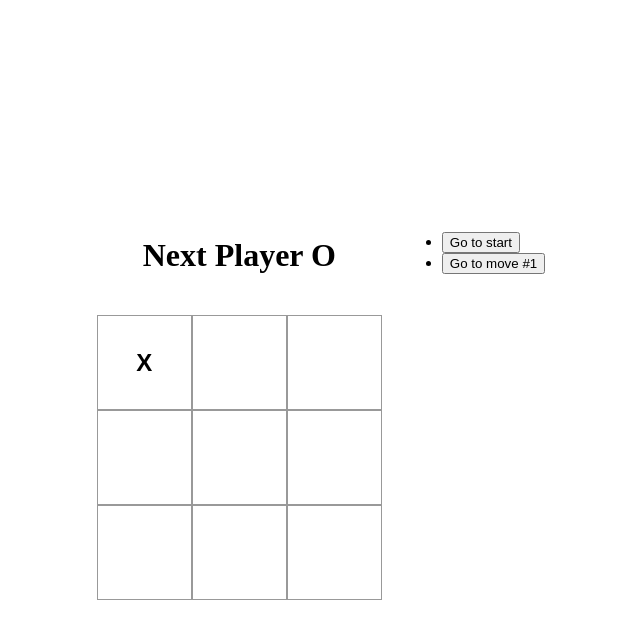
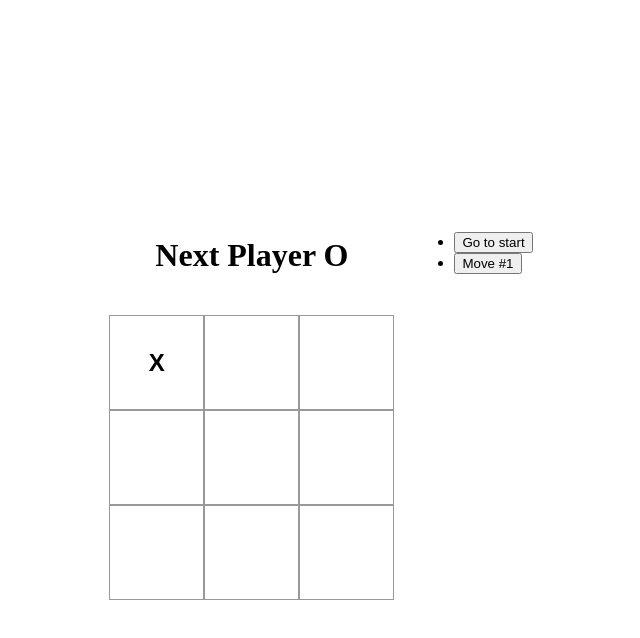
Before and after one commit to vi2920va/react-tic-tic-toe, a React (Create React App) app: page / in a window 1280 px wide. Both pictures are taken after a click on the button 475 px from the left and 362 px from the top of the page. Shown: the top 638 px of the page, without its empty margins (319-959 px from the left). Built offline with nearby package versions, Linux system fonts and the light colour scheme.

Commit message:
Fix - Reset 로직 추가

```diff
--- a/src/components/Game.tsx
+++ b/src/components/Game.tsx
@@ -5,7 +5,7 @@ import Log from "./Log";
 import styled from "styled-components";
 
 const Game: React.FC = () => {
-  const { gameState, current, isNext, jumpTo, winner, handleButtonPress } =
+  const { gameState, current, isNext, jumpTo, winner, handleButtonPress, handleButtonReset } =
     useGame();
   return (
     <StyledRow gap={20}>
@@ -15,7 +15,7 @@ const Game: React.FC = () => {
         </StyledTitle>
         <Board board={current} onClick={handleButtonPress} />
       </StyledCol>
-      <Log history={gameState.history} jumpTo={jumpTo} />
+      <Log history={gameState.history} jumpTo={jumpTo} onClick={handleButtonReset} />
     </StyledRow>
   );
 };
--- a/src/components/Log.tsx
+++ b/src/components/Log.tsx
@@ -4,16 +4,19 @@ import { BoardState } from "../hooks/useGame";
 interface LogProps {
   history: BoardState[];
   jumpTo: (i: number) => void;
+  onClick: () => void;
 }
-const Log: React.FC<LogProps> = ({ history, jumpTo }) => {
+const Log: React.FC<LogProps> = ({ history, jumpTo, onClick }) => {
   return (
     <ul>
       {history.map((_, index) => {
         return (
           <li key={index}>
-            <button onClick={() => jumpTo(index)}>
-              Go to {index === 0 ? "start" : `move #${index}`}
-            </button>
+            {index === 0 ? (
+              <button onClick={onClick}>Go to start</button>
+            ) : (
+              <button onClick={() => jumpTo(index)}>Move #{index}</button>
+            )}
           </li>
         );
       })}
--- a/src/hooks/useGame.ts
+++ b/src/hooks/useGame.ts
@@ -59,20 +59,28 @@ const useGame = () => {
     });
   };
 
+  const handleButtonReset = ()=> {
+    setGameState({
+      history :[createBoardState()],
+      step:0,
+    })
+  };
+
   const jumpTo = (i: number) => {
-    console.log("jumpTo his ->", gameState.history);
-
     setGameState({
       history: gameState.history,
       step: i,
     });
   };
+
+
   return {
     gameState,
     current,
     isNext,
     winner,
     handleButtonPress,
+    handleButtonReset,
     jumpTo,
   };
 };
```
